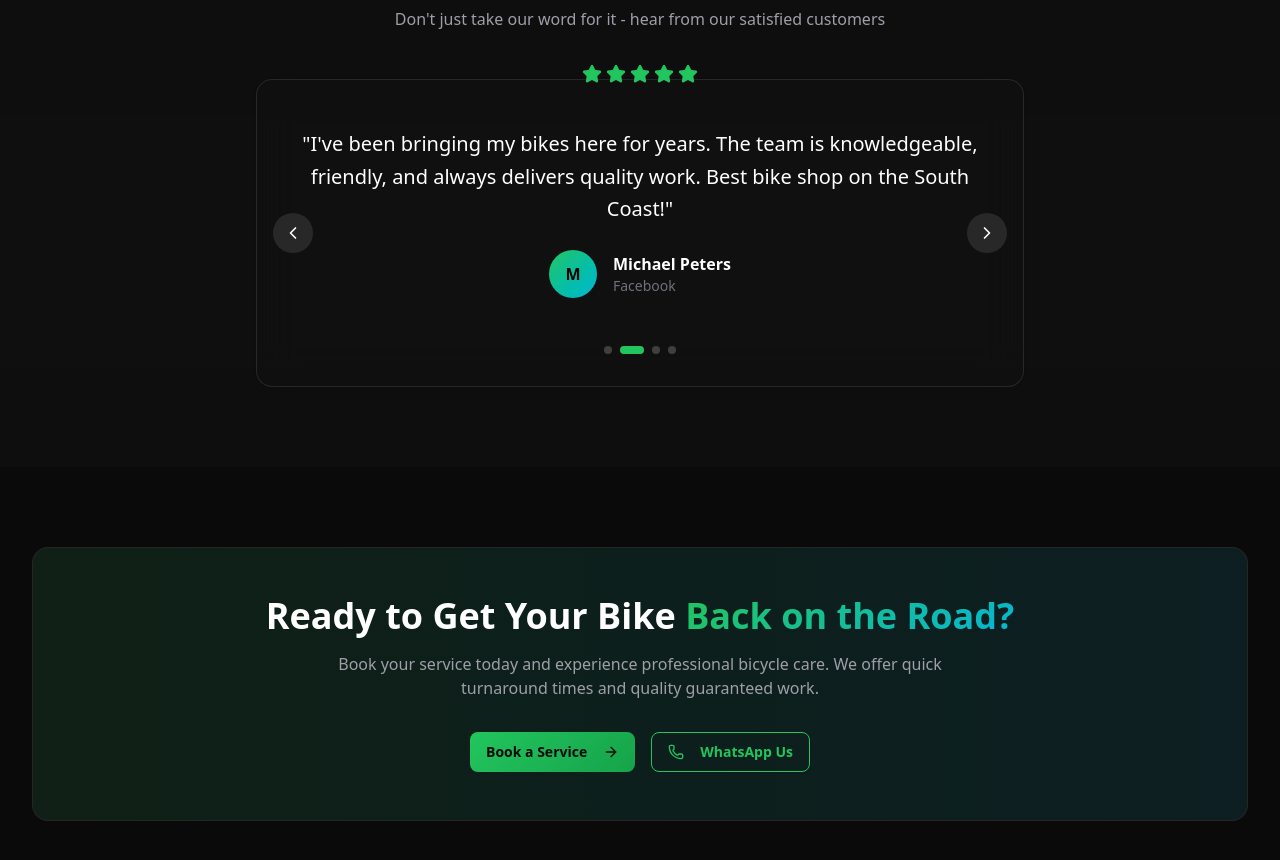
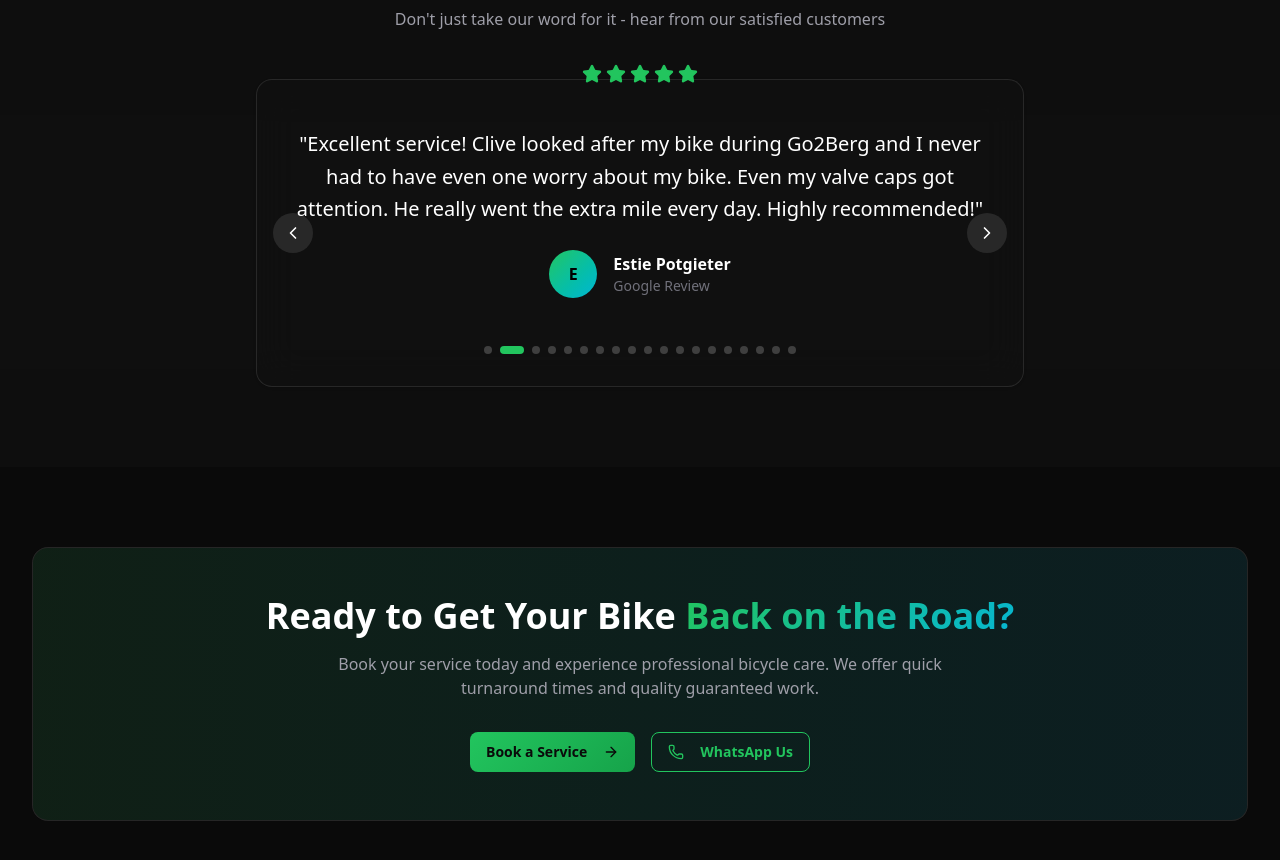
Before and after one commit to TechNomadTalks/TheBikeMech, a Next.js app: page / in a window 1280 px wide. Shown: the part 2680-3540 px from the top of the page. Built offline with nearby package versions, Linux system fonts and the light colour scheme.

Commit message:
Add real Google reviews to testimonials

```diff
--- a/src/app/page.tsx
+++ b/src/app/page.tsx
@@ -81,31 +81,136 @@ const stats = [
 const testimonials = [
   {
     id: 1,
-    name: "Sarah Johnson",
+    name: "Luke Dodge",
     rating: 5,
-    review: "Absolutely fantastic service! My mountain bike was making strange noises, and they fixed it perfectly. Fast turnaround and great prices. Highly recommend The Bike Mech!",
+    review: "Local Guide with 15 reviews. Great experience with The Bike Mech on the South Coast.",
     source: "Google Review",
   },
   {
     id: 2,
-    name: "Michael Peters",
+    name: "Estie Potgieter",
     rating: 5,
-    review: "I've been bringing my bikes here for years. The team is knowledgeable, friendly, and always delivers quality work. Best bike shop on the South Coast!",
-    source: "Facebook",
+    review: "Excellent service! Clive looked after my bike during Go2Berg and I never had to have even one worry about my bike. Even my valve caps got attention. He really went the extra mile every day. Highly recommended!",
+    source: "Google Review",
   },
   {
     id: 3,
-    name: "Thabo Mokoena",
+    name: "Gillian Bure",
     rating: 5,
-    review: "Professional service from start to finish. They explained everything they did and gave me tips on maintenance. My road bike runs like new!",
+    review: "Mtbking with the south coasters once a year is such a treat. They really have it all, wonderful trails in the area, they drink beer with breakfast after their rides, and to top it all, have their own friendly bike mechanic riding with them!",
     source: "Google Review",
   },
   {
     id: 4,
-    name: "Emma Williams",
+    name: "Earl Harris",
     rating: 5,
-    review: "Quick and efficient service. They even accommodated my urgent repair before a race. The Bike Mech is my go-to for all bike needs.",
-    source: "WhatsApp",
+    review: "Excellent service. Clive shows a lot of attention to detail and did more than I asked for. He knows what he's doing and who better to look after your bike than an avid cyclist himself. I will recommend Clive to anyone.",
+    source: "Google Review",
+  },
+  {
+    id: 5,
+    name: "Cabri van Zyl",
+    rating: 5,
+    review: "I am so grateful for this amazing mobile service in my area. Clive always goes the extra mile. He takes care of my beautiful bike with superior knowledge. Very reasonable priced as well. Super convenient. Thank you Clive.",
+    source: "Google Review",
+  },
+  {
+    id: 6,
+    name: "John Devonport",
+    rating: 5,
+    review: "Day 5 on Go2berg and Clint from the Bike Mech came to my rescue twice in one day when my free wheel bearing disintegrated! Thanks for getting my bike fixed so quickly and efficiently enabling me to finish the race!",
+    source: "Google Review",
+  },
+  {
+    id: 7,
+    name: "Steve Millingham",
+    rating: 5,
+    review: "Clive has been advising me for the past 4 years. He is always honest and provides options. I have used him to help sell 4 bikes and each service has surpassed my expectations.",
+    source: "Google Review",
+  },
+  {
+    id: 8,
+    name: "Craig Hohls",
+    rating: 5,
+    review: "Nice to meet Clive and get my bike sorted out. Great service!",
+    source: "Google Review",
+  },
+  {
+    id: 9,
+    name: "Brian Style",
+    rating: 5,
+    review: "Clive always looks after my bike at Sani, and he always goes out of his way to make sure my bike is 100% ready for each day. He even serviced my riding prosthetic leg at the last Sani event.",
+    source: "Google Review",
+  },
+  {
+    id: 10,
+    name: "Bob Clark",
+    rating: 5,
+    review: "The best bike mechanic by far. Couldn't ask for a better service for my bike. Clive is very helpful, friendly, and enthusiastic.",
+    source: "Google Review",
+  },
+  {
+    id: 11,
+    name: "Kim Jones",
+    rating: 5,
+    review: "Clive is very knowledgeable and got me a great deal on my bike. I'm about to upgrade and will definitely be asking him to assist me.",
+    source: "Google Review",
+  },
+  {
+    id: 12,
+    name: "Eamonn O'Neill",
+    rating: 5,
+    review: "Exceptional service! Clive the mobile bicycle mechanic arrived promptly and efficiently fixed my bike on the spot. Their expertise was evident as they quickly diagnosed and resolved the issue.",
+    source: "Google Review",
+  },
+  {
+    id: 13,
+    name: "Charl Matthysen",
+    rating: 5,
+    review: "Thank you for your best services always spot on giving us a confident ride. Highly recommended.",
+    source: "Google Review",
+  },
+  {
+    id: 14,
+    name: "Heather Malan",
+    rating: 5,
+    review: "Great service always. Also great that he collects and delivers. Thanks Clive.",
+    source: "Google Review",
+  },
+  {
+    id: 15,
+    name: "Jonathan Lewarne",
+    rating: 5,
+    review: "I highly recommend the Bike Mech. Great guys with a great attitude and work ethic.",
+    source: "Google Review",
+  },
+  {
+    id: 16,
+    name: "Bridgette Best",
+    rating: 5,
+    review: "Personalized, professional, patient and all round such a great service to have around South coast. Especially for women.",
+    source: "Google Review",
+  },
+  {
+    id: 17,
+    name: "Tony Forbes",
+    rating: 5,
+    review: "Fantastic service and always goes the extra mile.",
+    source: "Google Review",
+  },
+  {
+    id: 18,
+    name: "Mike Bennison",
+    rating: 5,
+    review: "Very good prompt professional service.",
+    source: "Google Review",
+  },
+  {
+    id: 19,
+    name: "Shane Weller",
+    rating: 5,
+    review: "Great service from The Bike Mech. Highly recommended!",
+    source: "Google Review",
   },
 ];
 
```
